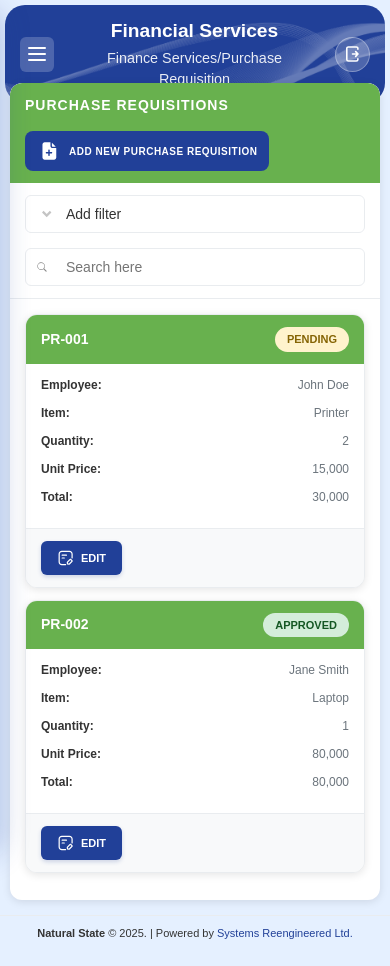
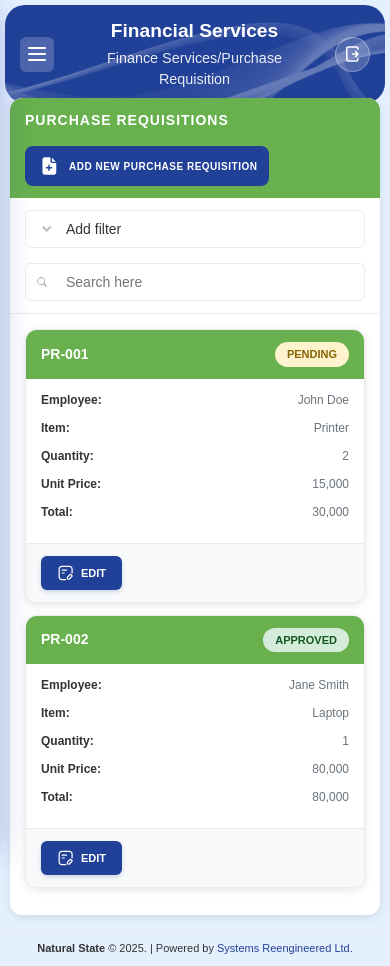
Before and after one commit to calebkg/UI, an Angular app: page /purchase-requisition in a window 390 px wide. Built offline with nearby package versions, Linux system fonts and the light colour scheme.

Commit message:
Fix Overlap Issue in Finance Pages

```diff
--- a/src/app/components/fund-claims/fund-claims.component.scss
+++ b/src/app/components/fund-claims/fund-claims.component.scss
@@ -18,7 +18,7 @@
   flex: 1;
   padding: 30px;
   position: relative;
-  margin-top: -60px; /* Updated to match stores requisition */
+  margin-top: -60px; /* Updated to match activity requests */
   z-index: 10;
 }
 
@@ -432,6 +432,7 @@
 @media (max-width: 600px) {
   .fund-claims-content {
     padding: 15px 10px;
+    margin-top: -25px; /* Even less overlap on small mobile */
   }
 
   .section-header {
--- a/src/app/components/purchase-requisition/purchase-requisition/purchase-requisition.component.scss
+++ b/src/app/components/purchase-requisition/purchase-requisition/purchase-requisition.component.scss
@@ -18,7 +18,7 @@
   flex: 1;
   padding: 30px;
   position: relative;
-  margin-top: -60px;
+  margin-top: -60px; /* Updated to match activity requests */
   z-index: 10;
 }
 
@@ -377,6 +377,7 @@
 @media (max-width: 600px) {
   .purchase-requisition-content {
     padding: 15px 10px;
+    margin-top: -25px; /* Even less overlap on small mobile */
   }
 
   .section-header {
--- a/src/app/components/stores-requisition/stores-requisition/stores-requisition.component.scss
+++ b/src/app/components/stores-requisition/stores-requisition/stores-requisition.component.scss
@@ -18,7 +18,7 @@
   flex: 1;
   padding: 30px;
   position: relative;
-  margin-top: -60px;
+  margin-top: -60px; /* Updated to match activity requests */
   z-index: 10;
 }
 
@@ -377,6 +377,7 @@
 @media (max-width: 600px) {
   .stores-requisition-content {
     padding: 15px 10px;
+    margin-top: -25px; /* Even less overlap on small mobile */
   }
 
   .section-header {
```
